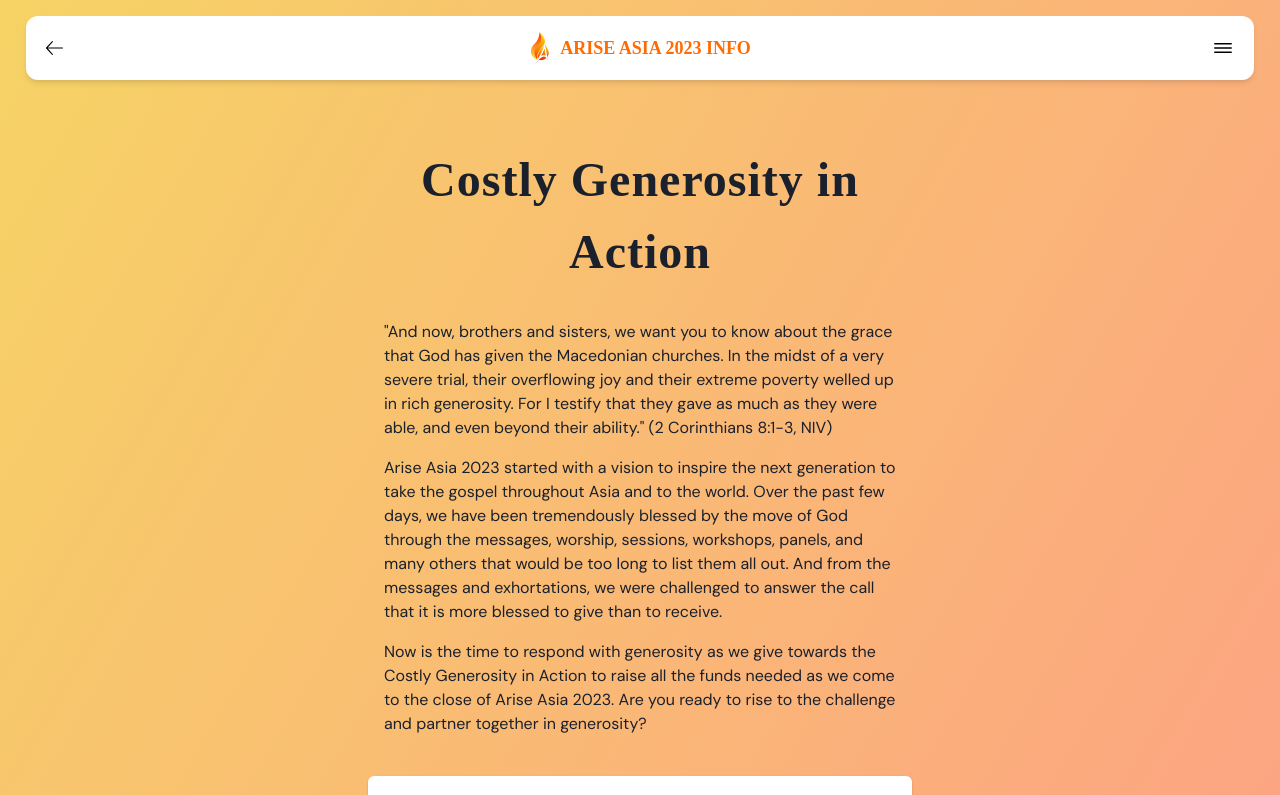
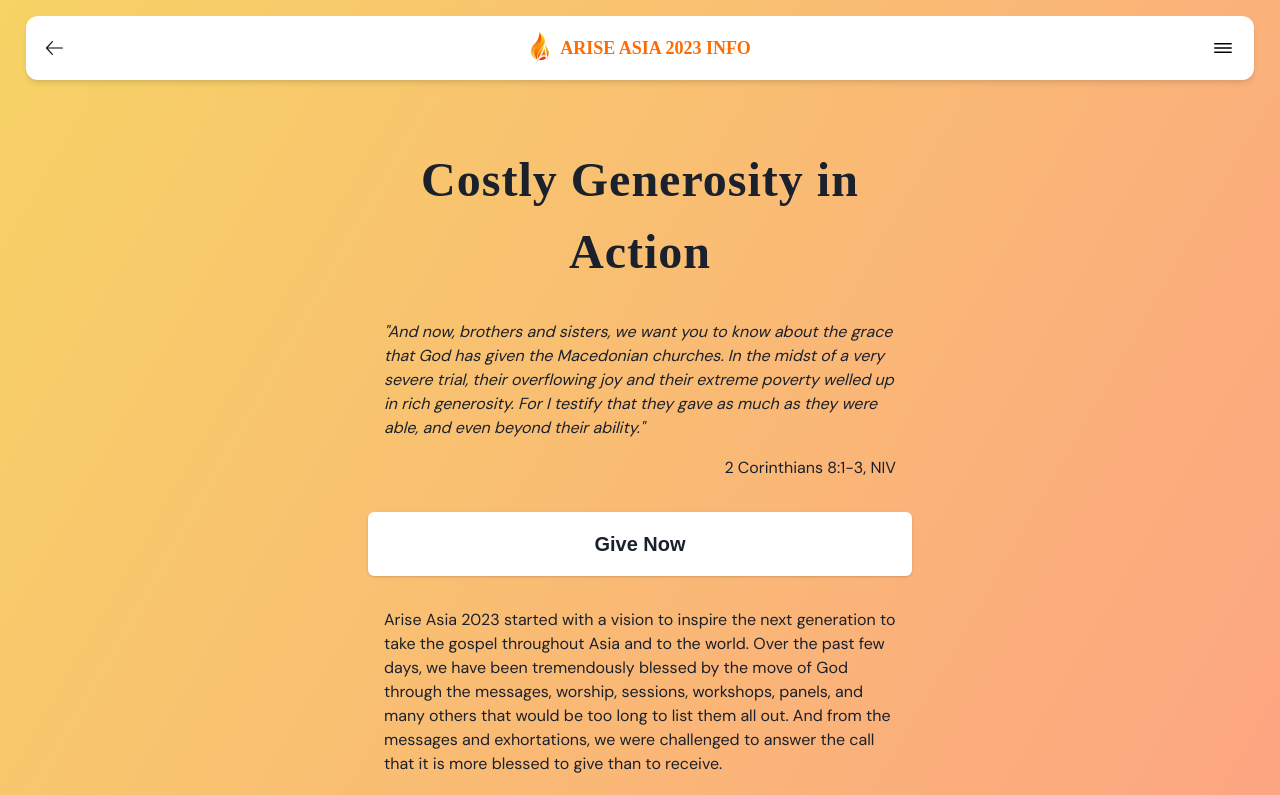
Before and after one commit to ksuhartono97/info.ariseasia.org, a React (Create React App) app: page /giving in a window 1280 px wide. Shown: the top 795 px of the page. Built offline with nearby package versions, Linux system fonts and the light colour scheme; a web font is replaced by a local one.

Commit message:
Update giving page

```diff
--- a/src/components/LayoutContainer.js
+++ b/src/components/LayoutContainer.js
@@ -1,6 +1,6 @@
 import { Center, Container, Text } from "@chakra-ui/react";
 
-const LayoutContainer = ({ children, title, subtitle }) => (
+const LayoutContainer = ({ children, title, subtitle, footer }) => (
   <Container maxW="xl" pb={60}>
     <Container pb="4vh">
       <Center pt="18vh" pb="4vh">
@@ -13,10 +13,10 @@
           {title}
         </Text>
       </Center>
-      {subtitle &&
-        subtitle.split("\n").map((item) => <Text pb="1vh">{item}</Text>)}
+      {subtitle}
     </Container>
     {children}
+    <Container pt="4vh">{footer}</Container>
   </Container>
 );
 
--- a/src/components/MainContainer.js
+++ b/src/components/MainContainer.js
@@ -5,17 +5,18 @@
 import React from "react";
 import TableSection from "./TableSection";
 import { Route, Routes } from "react-router-dom";
+import { Text } from "@chakra-ui/react";
 import { plenarySpeakers, workshopSpeakers } from "../data/speakers";
 
 const MainContainer = () => {
   const homeItems = [
     {
+      title: "123 GO Response",
+      link: "https://forms.gle/wVHrbRnnEAfgq3VH6",
+    },
+    {
       title: "Costly Generosity in Action",
       link: "/giving",
-    },
-    {
-      title: "123 GO Response",
-      link: "https://forms.gle/wVHrbRnnEAfgq3VH6",
     },
     {
       title: "Program Schedule",
@@ -45,9 +46,8 @@
       link: "https://www.totalideas.org/Costly-Generosity-In-Action",
     },
   ];
-  const givingBlurb = `"And now, brothers and sisters, we want you to know about the grace that God has given the Macedonian churches. In the midst of a very severe trial, their overflowing joy and their extreme poverty welled up in rich generosity. For I testify that they gave as much as they were able, and even beyond their ability." (2 Corinthians 8:1-3, NIV)
-
-Arise Asia 2023 started with a vision to inspire the next generation to take the gospel throughout Asia and to the world. Over the past few days, we have been tremendously blessed by the move of God through the messages, worship, sessions, workshops, panels, and many others that would be too long to list them all out. And from the messages and exhortations, we were challenged to answer the call that it is more blessed to give than to receive.
+  const givingVerse = `"And now, brothers and sisters, we want you to know about the grace that God has given the Macedonian churches. In the midst of a very severe trial, their overflowing joy and their extreme poverty welled up in rich generosity. For I testify that they gave as much as they were able, and even beyond their ability."`;
+  const givingBlurb = `Arise Asia 2023 started with a vision to inspire the next generation to take the gospel throughout Asia and to the world. Over the past few days, we have been tremendously blessed by the move of God through the messages, worship, sessions, workshops, panels, and many others that would be too long to list them all out. And from the messages and exhortations, we were challenged to answer the call that it is more blessed to give than to receive.
 
 Now is the time to respond with generosity as we give towards the Costly Generosity in Action to raise all the funds needed as we come to the close of Arise Asia 2023. Are you ready to rise to the challenge and partner together in generosity?`;
   const scheduleItems = [
@@ -196,7 +196,20 @@
         element={
           <LayoutContainer
             title="Costly Generosity in Action"
-            subtitle={givingBlurb}
+            subtitle={
+              <>
+                <Text as="i">{givingVerse}</Text>
+                <Text textAlign="right" pt="1em">
+                  2 Corinthians 8:1-3, NIV
+                </Text>
+              </>
+            }
+            footer={
+              givingBlurb &&
+              givingBlurb
+                .split("\n")
+                .map((item) => <Text pb="1vh">{item}</Text>)
+            }
           >
             <CardSection items={givingItems} />
           </LayoutContainer>
```
